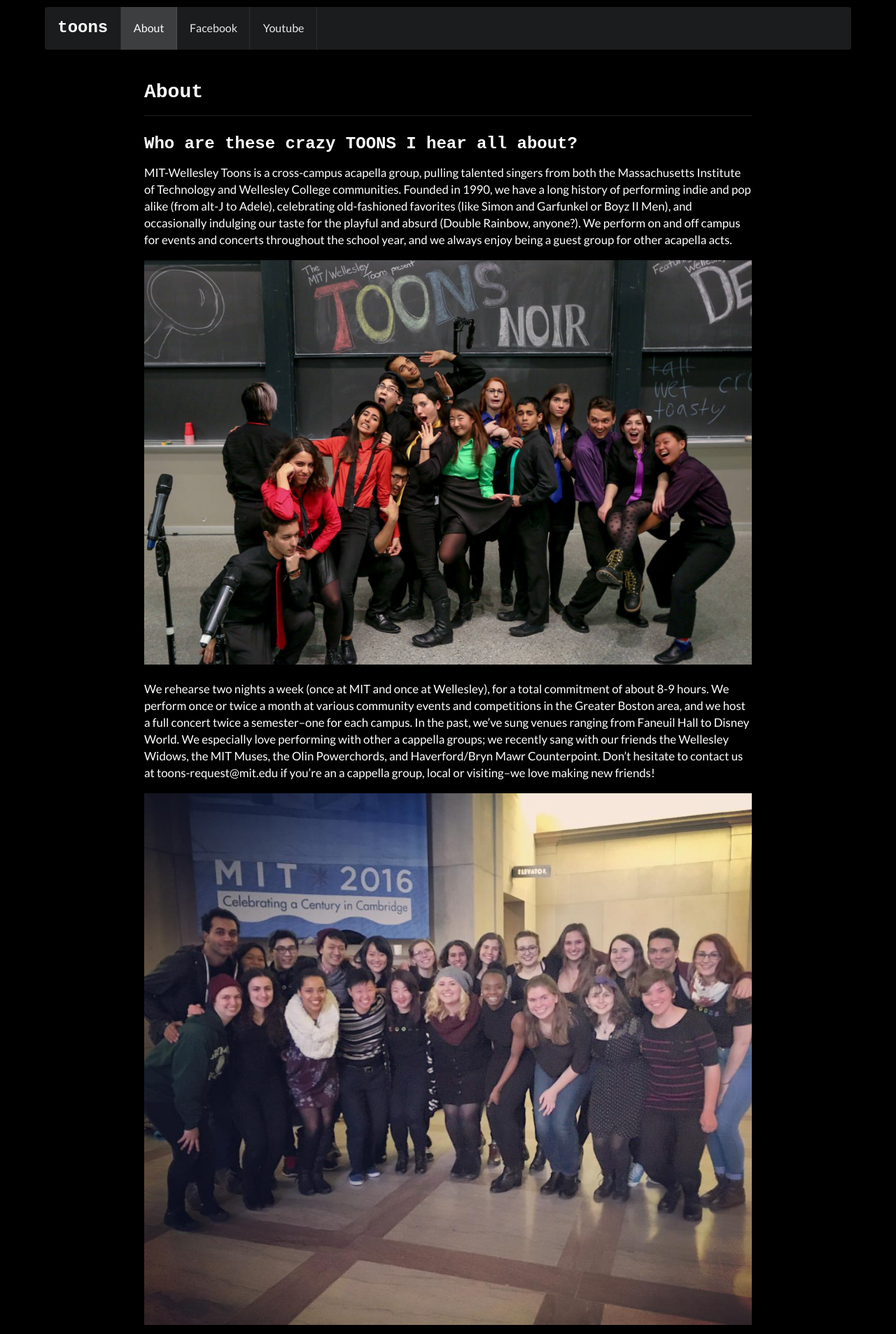
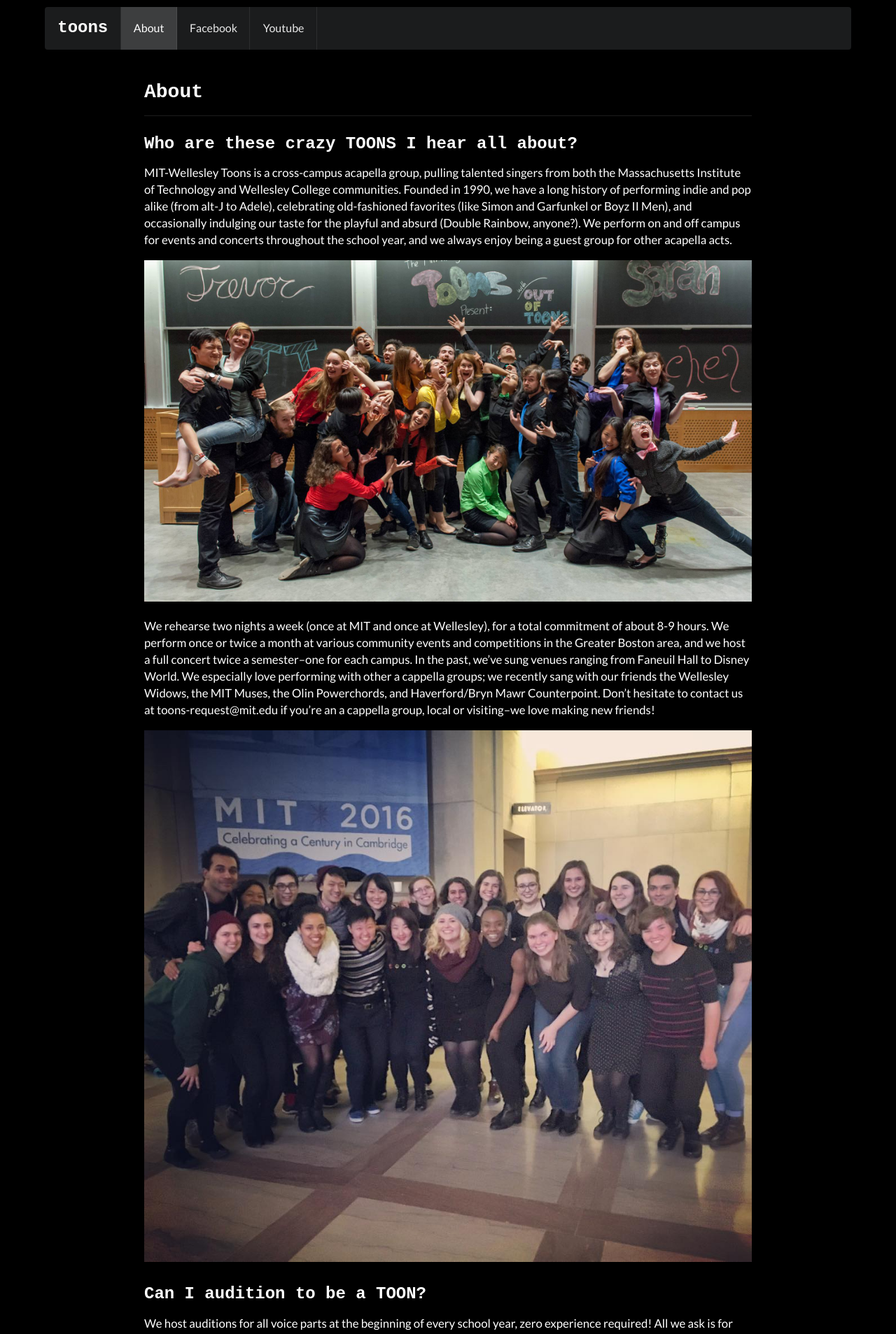
Before and after one commit to mitwellesleytoons/toons, a Jekyll site: the page built from about/index.md, in a window 1280 px wide. Shown: the top 1907 px of the page at 70% size. Built offline with Jekyll 4.4.1, drawn with Linux system fonts in a browser that asks for light colours; nearby versions of some CDN libraries.

Commit message:
changes to about page

```diff
--- a/about/index.md
+++ b/about/index.md
@@ -8,7 +8,7 @@ permalink: /about/
 
 MIT-Wellesley Toons is a cross-campus acapella group, pulling talented singers from both the Massachusetts Institute of Technology and Wellesley College communities. Founded in 1990, we have a long history of performing indie and pop alike (from alt-J to Adele), celebrating old-fashioned favorites (like Simon and Garfunkel or Boyz II Men), and occasionally indulging our taste for the playful and absurd (Double Rainbow, anyone?). We perform on and off campus for events and concerts throughout the school year, and we always enjoy being a guest group for other acapella acts.
 
-![](/assets/images/about/About1.jpg)
+![](/assets/images/about/25reunion.jpg)
 
 We rehearse two nights a week (once at MIT and once at Wellesley), for a total commitment of about 8-9 hours. We perform once or twice a month at various community events and competitions in the Greater Boston area, and we host a full concert twice a semester--one for each campus. In the past, we've sung venues ranging from Faneuil Hall to Disney World. We especially love performing with other a cappella groups; we recently sang with our friends the Wellesley Widows, the MIT Muses, the Olin Powerchords, and Haverford/Bryn Mawr Counterpoint. Don't hesitate to contact us at toons-request@mit.edu if you're an a cappella group, local or visiting--we love making new friends!
 
@@ -124,10 +124,11 @@ We welcomed four more beautiful jingles and continued our unfortunate path into
 
 Our spring concert was a reunion concert! We welcomed back alums from all of Toons history to celebrate our 25th anniversary with the concert theme ONLY NINETIES KIDS. We kicked off the night with the debut of our alum a cappella group, the OUT OF TOONS, followed by a huge, high-energy, combined performance of our Waka Waka/Waving Flag mashup. Sandwiched by ample nineties references ("welcome to good burger, home of the good burger...") we also sang two Queen classics, Somebody to Love and Under Pressure, and said farewell to Rachel McDermott, Trevor Mulchay, Sarah Garvey, and Matt Joss.
 
-![](/assets/images/about/25reunion.jpg)
 
 ## 2015-2016
 
 Fall 2015 brought us four new jingles, and we ended the semester with a tastefully edgy TOONS NOIR concert, featuring tastefully edgy covers of Every Other Freckle by alt-J, Wisely and Slow by the Staves, Nature Boy by Nat King Cole/Eden Ahbez, and...Herp de Derp by schmoyoho? Well, anyway...
 
+![](/assets/images/about/About1.jpg)
+
 Spring 2016 started off with an overnight trip to Smith College's Silver Chord Bowl competition in Northampton, where we were graciously hosted by the Nortonsmith family. We also had the pleasure of making some new friends with another cross-campus a cappella group: Counterpoint A Cappella, from Bryn Mawr and Haverford! After some singing in Lobby 7 we went to Unos together, ate way too much pizza, and then wandered around Harvard Square for the rest of the night. At the end of the semester, we channeled our inner philosophers to conjure up our spring concert theme, TOONS HAS A DEEP THOUGHT, and said farewell to Dana Gretton, Merry Mou, Jyotishka Biswas, and Edwin Zhang.
```
